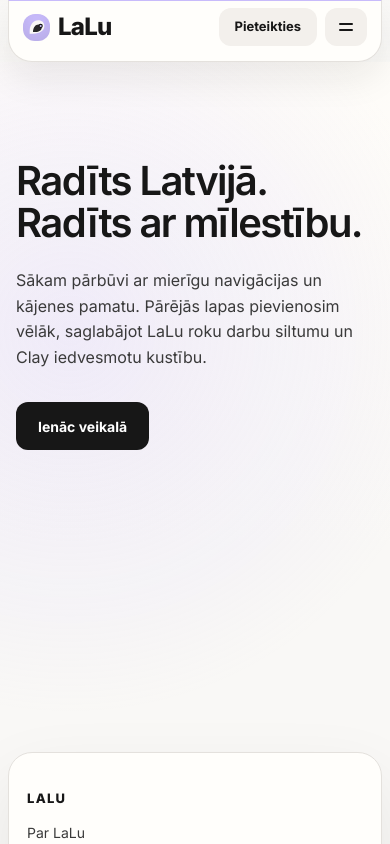
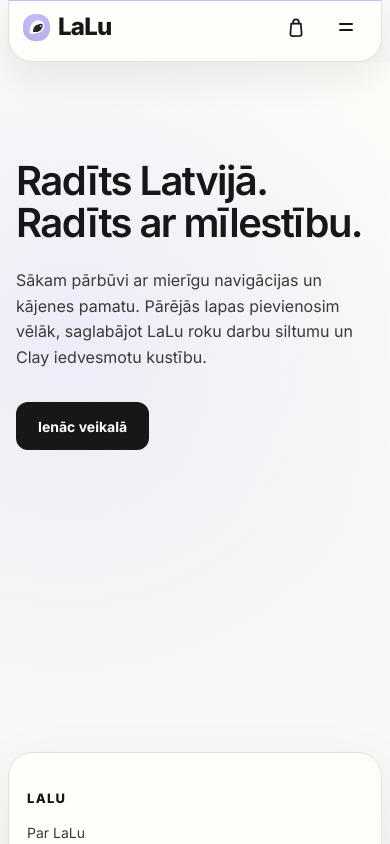
Before and after one commit to romadiweb/lalu-lv, a Next.js app: page / in a window 390 px wide. Shown: the top 844 px of the page. Built offline with nearby package versions, Linux system fonts and the light colour scheme.

Commit message:
Version 1.1 Deploy

```diff
--- a/app/globals.css
+++ b/app/globals.css
@@ -541,21 +541,26 @@
   justify-self: end;
 }
 
-.mobile-top-cta,
+.mobile-bag-link,
 .mobile-menu-toggle {
   min-height: 38px;
   border: 0;
   border-radius: var(--radius-md);
-  background: var(--surface-soft);
+  background: transparent;
   color: var(--ink);
 }
 
-.mobile-top-cta {
-  display: inline-flex;
+.mobile-bag-link {
+  display: inline-grid;
+  width: 42px;
   align-items: center;
-  padding: 0 16px;
-  font-size: 13px;
-  font-weight: 700;
+  justify-items: center;
+  place-items: center;
+}
+
+.mobile-bag-link .bag-icon {
+  width: 24px;
+  height: 24px;
 }
 
 .mobile-menu-toggle {
@@ -717,6 +722,11 @@
   color: var(--ink);
   font-size: 13px;
   font-weight: 750;
+}
+
+.mobile-menu-actions a:first-child {
+  background: var(--primary);
+  color: var(--ink);
 }
 
 .mobile-menu-actions a:last-child {
@@ -990,9 +1000,12 @@
   }
 
   .page-shell::after {
-    bottom: -210px;
-    width: min(620px, 112vw);
-    height: 560px;
+    bottom: -430px;
+    width: min(920px, 172vw);
+    height: 1220px;
+    mask-image:
+      linear-gradient(90deg, transparent 0%, rgb(23 23 23) 8%, rgb(23 23 23) 92%, transparent 100%),
+      linear-gradient(180deg, rgb(23 23 23) 0%, rgb(23 23 23) 76%, transparent 100%);
   }
 }
 
--- a/app/page.tsx
+++ b/app/page.tsx
@@ -240,8 +240,8 @@
         </div>
 
         <div className="mobile-header-actions">
-          <a className="mobile-top-cta" href="/ekskursijas/" onClick={closeMobileMenu}>
-            Pieteikties
+          <a className="mobile-bag-link" href="/veikals/" aria-label="Atvērt veikalu" onClick={closeMobileMenu}>
+            <BagIcon />
           </a>
           <button
             className="mobile-menu-toggle"
```
